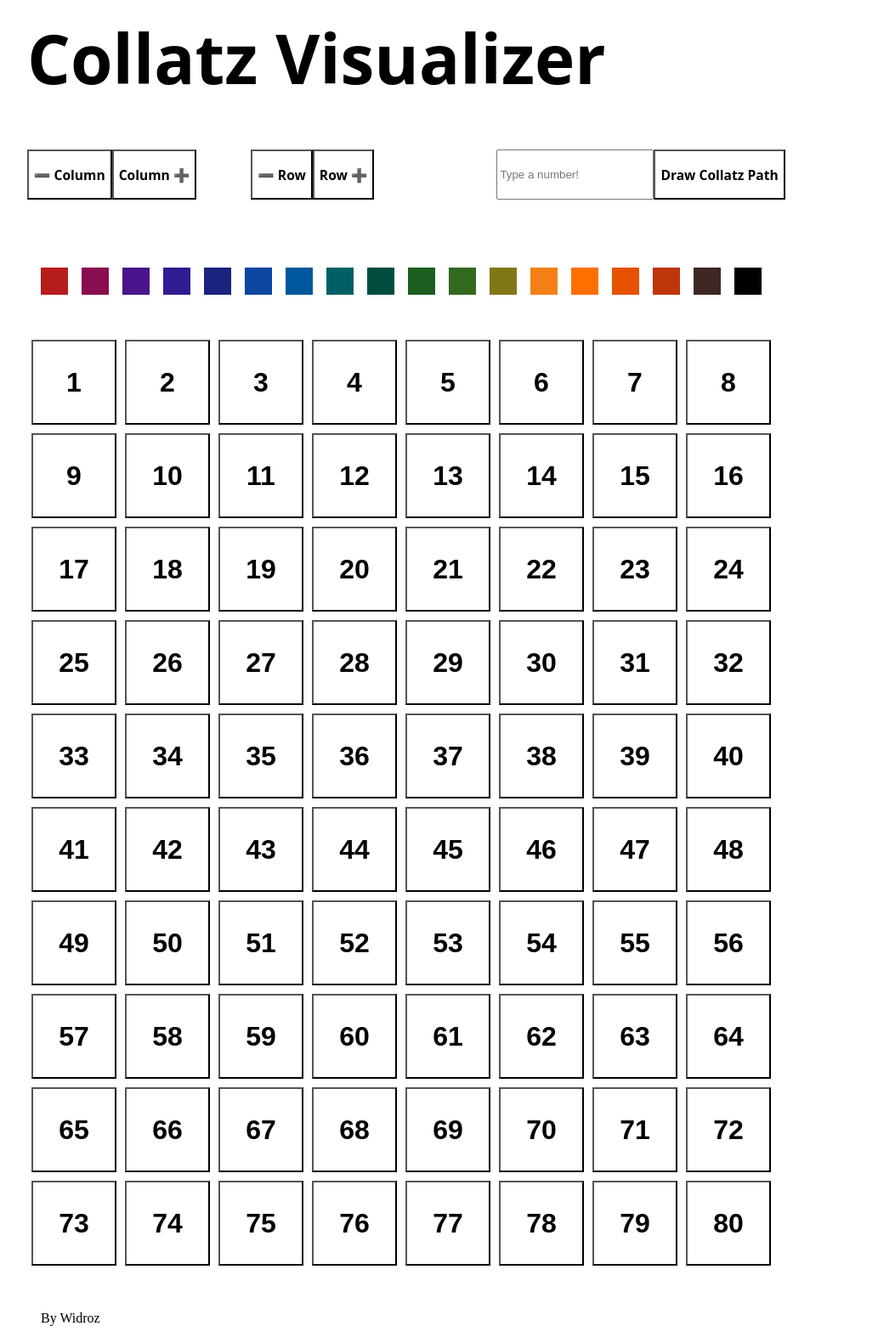
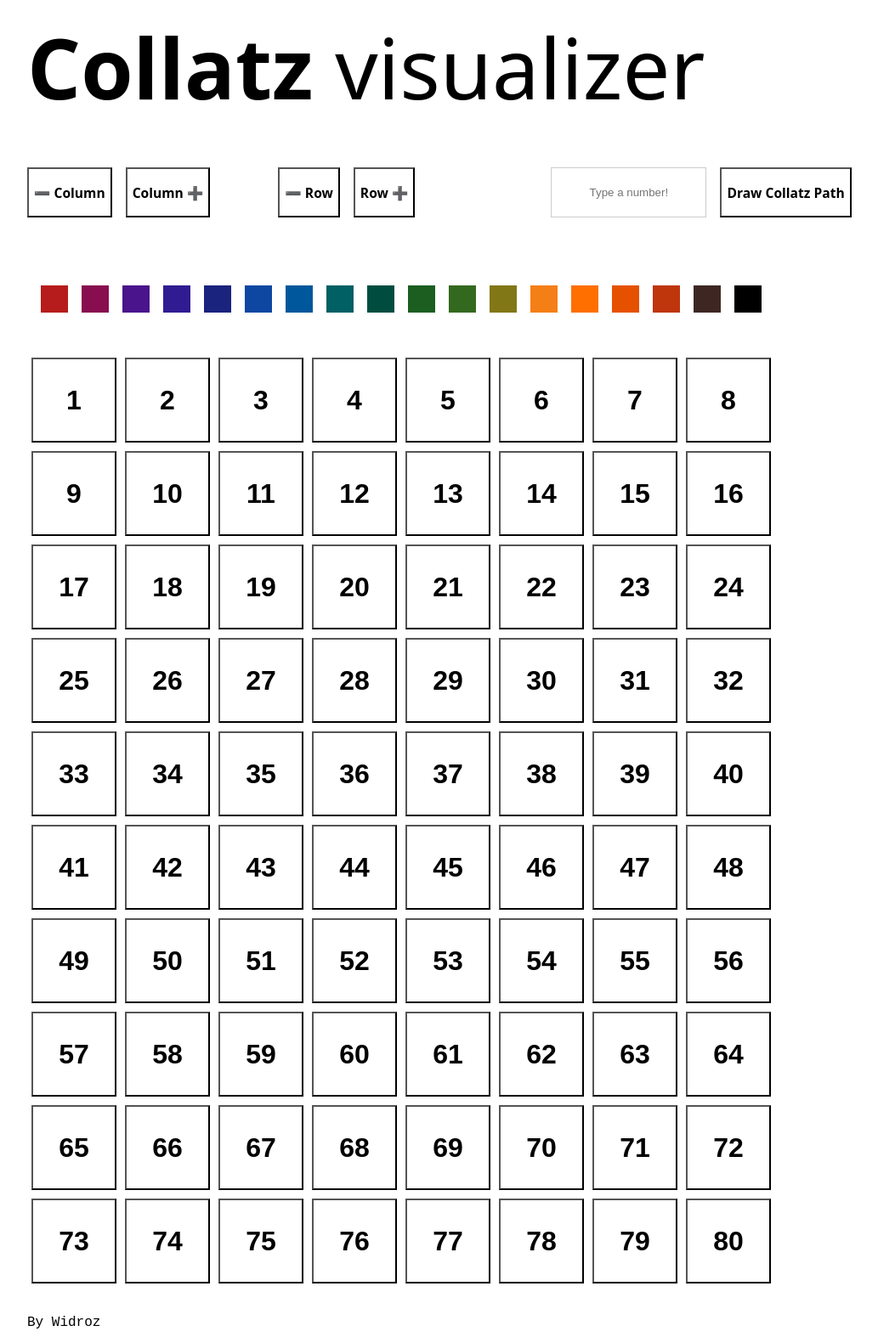
Before and after one commit to widroz/Collatz-Visualizer, a React (Create React App) app: page / in a window 1280 px wide. Shown: the whole page at 85% size, without its empty margins (8-1041 px from the left). Built offline with nearby package versions, Linux system fonts and the light colour scheme.

Commit message:
style changes: title, footer, center input text

```diff
--- a/src/components/Title.jsx
+++ b/src/components/Title.jsx
@@ -4,6 +4,6 @@ import React from 'react'
 
 export default function Title() {
   return (
-    <article><h1 style={{marginLeft:'2rem',  }}>Collatz Visualizer</h1></article>
+    <h1 style={{marginLeft:'2rem', display:'flex',flexDirection:'row' }}>Collatz&nbsp;<span>visualizer</span></h1>
   )
 }
--- a/src/styles.css
+++ b/src/styles.css
@@ -1,5 +1,5 @@
  h1 {
-    font-size: 10vmin;
+    font-size: calc(3em + 4vw);
     line-height: 1.1;
     font-family: system-ui;
     margin-top: 1rem;
@@ -15,15 +15,27 @@
     background:
       white;
     font-family: system-ui;
+    margin-right: 1rem;
   }
 
   .draw-path-button{
     background:
     rgb(255, 255, 255);
   font-family: system-ui;
+  margin-left: 1rem;
   }
 
   footer{
-    margin: 3rem;
+    margin: 2rem;
     margin-bottom: 0rem;
+    font-family: "Dank Mono", ui-monospace, monospace;
   }
+
+  input {
+    text-align: center;
+    border: 1px solid #ccc;
+}
+
+span{
+  font-weight: 300;
+}
```
Also changed, not shown: src/index.js (line endings or trailing spaces).
